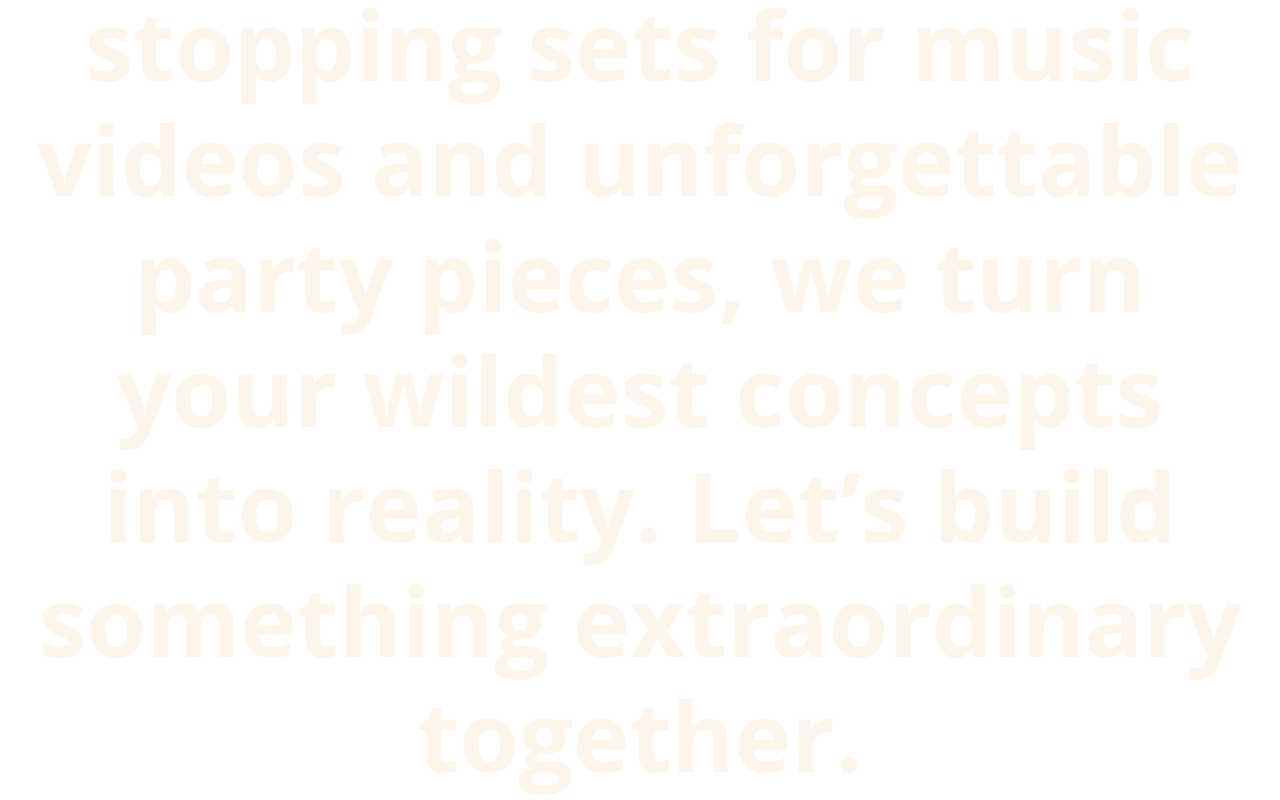
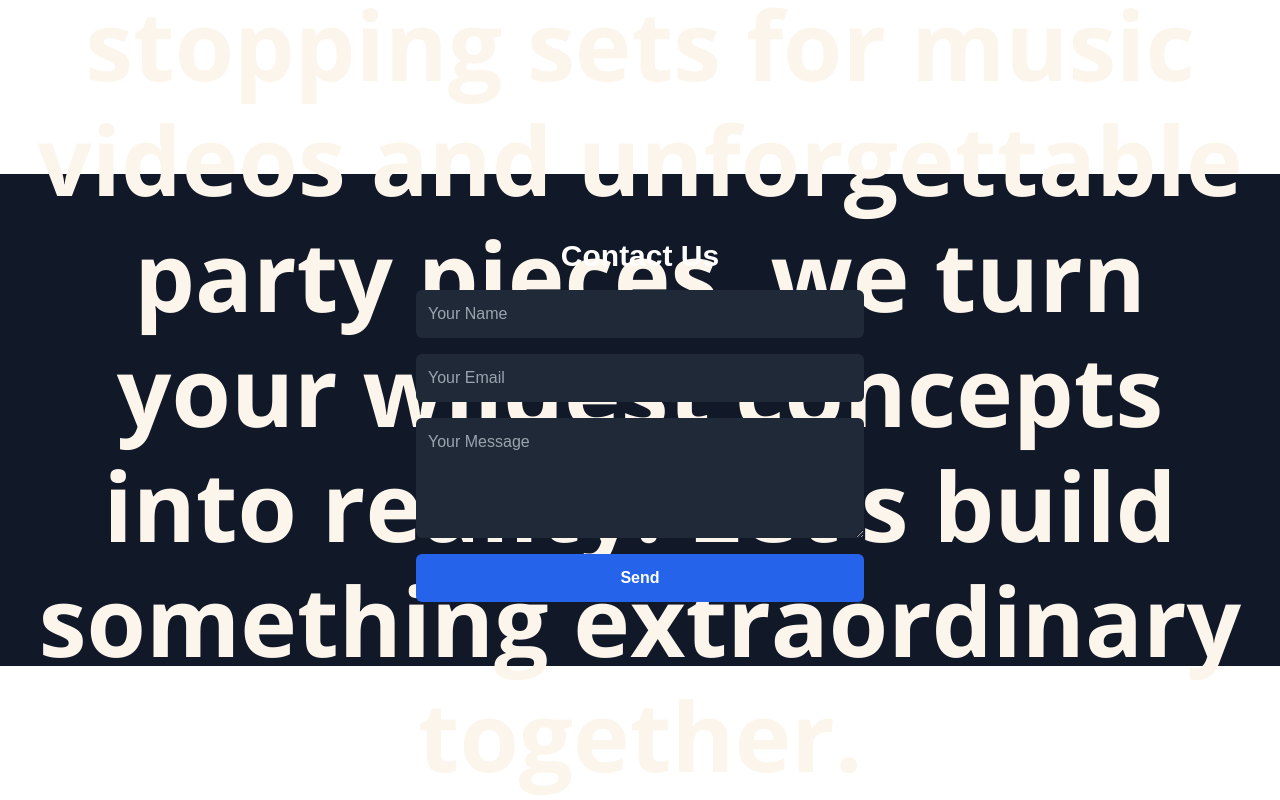
Before and after one commit to mHaines9219/dripdome-site, a Next.js app: page / in a window 1280 px wide. Shown: the part 1186-1986 px from the top of the page. Built offline with nearby package versions, Linux system fonts and the light colour scheme; a web font is replaced by a local one.

Commit message:
implement email

```diff
--- /dev/null
+++ b/app/components/AboutUs.tsx
@@ -0,0 +1,50 @@
+import React from 'react';
+import { Typography } from '@mui/material';
+export default function AboutUs() {
+  return (
+    <>
+      <Typography
+        variant="h1"
+        component="h1"
+        color="primary"
+        sx={{
+          fontSize: { xs: '60px', md: '80px', lg: '96px' }, // Define different font sizes for different breakpoints
+          fontWeight: 'bold', // Optional: Adjust font weight
+          lineHeight: 1.2, // Optional: Adjust line height
+          whiteSpace: 'nowrap',
+        }}
+      >
+        ABOUT US{' '}
+      </Typography>
+      <Typography
+        variant="h2"
+        component="h2"
+        color="primary"
+        sx={{
+          fontSize: { xs: '20px', md: '80px', lg: '96px' }, // Define different font sizes for different breakpoints
+          fontWeight: 'bold', // Optional: Adjust font weight
+          lineHeight: 1.2, // Optional: Adjust line height
+          marginBottom: '15px',
+        }}
+      >
+        Trusted by creators who dream big and deliver bigger.{' '}
+      </Typography>
+      <Typography
+        variant="body1"
+        component="p"
+        color="primary"
+        sx={{
+          fontSize: { sm: '40px', md: '80px', lg: '96px' }, // Define different font sizes for different breakpoints
+          fontWeight: 'bold', // Optional: Adjust font weight
+          lineHeight: 1.2, // Optional: Adjust line height
+        }}
+      >
+        We bring bold ideas to life with stunning set designs, interactive art
+        installations, and custom props. From immersive activations for
+        conventions to show-stopping sets for music videos and unforgettable
+        party pieces, we turn your wildest concepts into reality. Let’s build
+        something extraordinary together.{' '}
+      </Typography>
+    </>
+  );
+}
--- /dev/null
+++ b/app/components/LogoComponent.tsx
@@ -0,0 +1,16 @@
+import React from 'react';
+import Image from 'next/image';
+
+export default function LogoComponent() {
+  return (
+    <div className="flex justify-center  ">
+      <Image
+        src="/assets/mobile_logo_1.png"
+        alt="logos"
+        width={350}
+        height={300}
+        className=" "
+      />
+    </div>
+  );
+}
--- a/app/page.tsx
+++ b/app/page.tsx
@@ -1,83 +1,25 @@
+'use client';
 import './globals.css';
 import Link from 'next/link';
 import Hero from './components/Hero';
 import { Typography } from '@mui/material';
 import Image from 'next/image';
+import LogoComponent from './components/LogoComponent';
+import AboutUs from './components/AboutUs';
 
 export default function Home() {
   return (
-    <main className=" text-white  ">
-      {/* Hero Section */}
-      {/* Hero Section */}
+    <main className="main-container text-white  ">
       <section className="hero-container flex flex-col items-center justify-center h-screen  ">
         <Hero />
-        <div className="flex justify-center  ">
-          <Image
-            src="/assets/mobile_logo_1.png"
-            alt="logos"
-            width={350}
-            height={300}
-            className=" "
-          />
-        </div>
+        <LogoComponent />
       </section>
-      {/* <Typography
-        variant="h2"
-        component="h2"
-        color="primary"
-        sx={{
-          fontSize: {},
-        }}
-      >
-        dripdome
-      </Typography> */}
-      {/* {/* About Section */}
+
       <section
         id="about"
         className="flex flex-col items-center justify-center text-center px-8 bg-black h-96 "
       >
-        <Typography
-          variant="h1"
-          component="h1"
-          color="primary"
-          sx={{
-            fontSize: { xs: '60px', md: '80px', lg: '96px' }, // Define different font sizes for different breakpoints
-            fontWeight: 'bold', // Optional: Adjust font weight
-            lineHeight: 1.2, // Optional: Adjust line height
-            whiteSpace: 'nowrap',
-          }}
-        >
-          ABOUT US{' '}
-        </Typography>
-        <Typography
-          variant="h2"
-          component="h2"
-          color="primary"
-          sx={{
-            fontSize: { xs: '20px', md: '80px', lg: '96px' }, // Define different font sizes for different breakpoints
-            fontWeight: 'bold', // Optional: Adjust font weight
-            lineHeight: 1.2, // Optional: Adjust line height
-            marginBottom: '15px',
-          }}
-        >
-          Trusted by creators who dream big and deliver bigger.{' '}
-        </Typography>
-        <Typography
-          variant="body1"
-          component="p"
-          color="primary"
-          sx={{
-            fontSize: { sm: '40px', md: '80px', lg: '96px' }, // Define different font sizes for different breakpoints
-            fontWeight: 'bold', // Optional: Adjust font weight
-            lineHeight: 1.2, // Optional: Adjust line height
-          }}
-        >
-          We bring bold ideas to life with stunning set designs, interactive art
-          installations, and custom props. From immersive activations for
-          conventions to show-stopping sets for music videos and unforgettable
-          party pieces, we turn your wildest concepts into reality. Let’s build
-          something extraordinary together.{' '}
-        </Typography>
+        <AboutUs />
       </section>
       {/* Music Section */}
       <section id="music" className="pt-12 px-8">
@@ -92,30 +34,70 @@ export default function Home() {
         id="press"
         className="flex flex-col text-center  py-8 px-8 justify-center"
       ></section>
-      {/* Merch Section */}
-      {/* <section id="merch" className="py-4 px-8 bg-gray-800">
-        <h2 className="text-3xl font-bold mb-4">Merch</h2>
-        <div className="grid grid-cols-2 gap-4">
-          <div className="p-4 bg-gray-700 rounded-md">T-shirt</div>
-          <div className="p-4 bg-gray-700 rounded-md">Vinyl</div>
-        </div>
-      </section> */}
-      {/* Contact Section */}
-      {/* <section id="contact" className="py-16 px-8">
-        <h2 className="text-3xl font-bold mb-4">Contact Us</h2>
-        <form className="flex flex-col">
+
+      <section id="contact" className="py-16 px-8 bg-gray-900 text-white">
+        <h2 className="text-3xl font-bold mb-4 text-center">Contact Us</h2>
+        <form
+          className="flex flex-col max-w-md mx-auto"
+          onSubmit={async (e) => {
+            e.preventDefault();
+
+            // Form Data
+            const formData = {
+              name: (e.target as any).name.value,
+              email: (e.target as any).email.value,
+              message: (e.target as any).message.value,
+            };
+
+            try {
+              const response = await fetch('/api/contact', {
+                method: 'POST',
+                headers: {
+                  'Content-Type': 'application/json',
+                },
+                body: JSON.stringify(formData),
+              });
+
+              if (response.ok) {
+                alert('Thank you! Your message has been sent.');
+                (e.target as any).reset(); // Clear the form
+              } else {
+                throw new Error('Failed to send message');
+              }
+            } catch (error) {
+              alert('An error occurred. Please try again.');
+            }
+          }}
+        >
           <input
-            className="mb-4 p-2 rounded-md bg-gray-700"
+            className="mb-4 p-3 rounded-md bg-gray-800 text-white"
             type="text"
+            name="name"
             placeholder="Your Name"
+            required
+          />
+          <input
+            className="mb-4 p-3 rounded-md bg-gray-800 text-white"
+            type="email"
+            name="email"
+            placeholder="Your Email"
+            required
           />
           <textarea
-            className="mb-4 p-2 rounded-md bg-gray-700"
+            className="mb-4 p-3 rounded-md bg-gray-800 text-white"
+            name="message"
+            rows={4}
             placeholder="Your Message"
+            required
           ></textarea>
-          <button className="bg-blue-500 px-6 py-2 rounded-md">Send</button>
+          <button
+            className="bg-blue-600 hover:bg-blue-700 px-6 py-3 rounded-md font-semibold transition duration-200"
+            type="submit"
+          >
+            Send
+          </button>
         </form>
-      </section> */}
+      </section>
     </main>
   );
 }
--- a/package.json
+++ b/package.json
@@ -15,6 +15,7 @@
     "@fontsource/open-sans": "^5.1.0",
     "@fontsource/shrikhand": "^5.1.0",
     "@mui/material": "^6.3.0",
+    "@sendgrid/mail": "^8.1.4",
     "next": "15.0.3",
     "react": "^18.3.1",
     "react-dom": "^18.3.1"
--- /dev/null
+++ b/pages/api/contact.ts
@@ -0,0 +1,31 @@
+import type { NextApiRequest, NextApiResponse } from 'next';
+import sgMail from '@sendgrid/mail';
+
+sgMail.setApiKey(process.env.SENDGRID_API_KEY as string);
+
+export default async function handler(
+  req: NextApiRequest,
+  res: NextApiResponse
+) {
+  if (req.method === 'POST') {
+    const { name, email, message } = req.body;
+
+    const msg = {
+      to: email, // Send response to the user's email
+      from: 'info@dripdome.com', // Your verified sender
+      subject: 'Thank you for contacting us',
+      text: `Hi ${name},\n\nThank you for reaching out. We have received your message: "${message}".\n\nBest regards,\nYour Company Name`,
+      cc: 'matt@dripdome.com',
+      bcc: 'diana@dripdome.com',
+    };
+
+    try {
+      await sgMail.send(msg);
+      res.status(200).json({ message: 'Email sent successfully' });
+    } catch (error) {
+      res.status(500).json({ error: 'Failed to send email' });
+    }
+  } else {
+    res.status(405).json({ error: 'Method not allowed' });
+  }
+}
```
Also changed, not shown: 2 other files (tests, documents, lock files or other folders).
